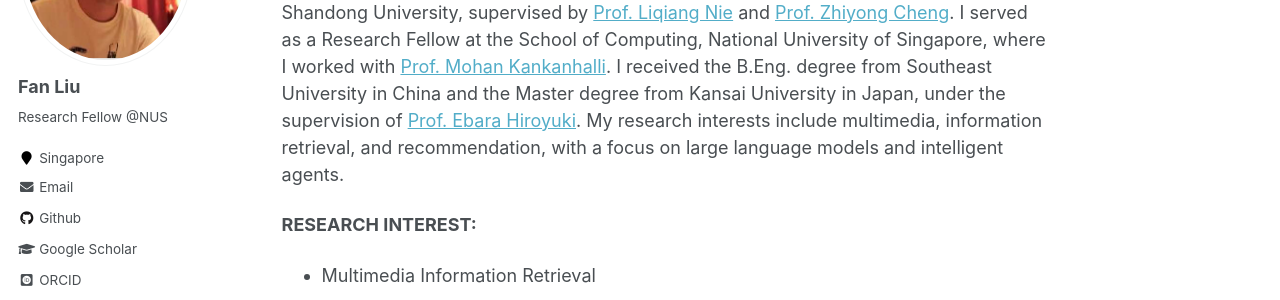
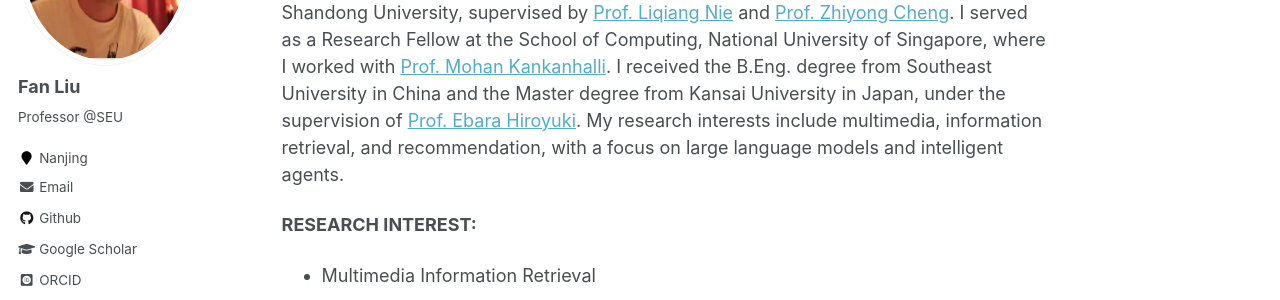
Before and after one commit to liufancs/liufancs.github.io, a Jekyll site: the page built from _pages/about.md, in a window 1280 px wide. Shown: the part 255-555 px from the top of the page. Built offline with Jekyll 4.4.1, drawn with Linux system fonts in a browser that asks for light colours; some web fonts are replaced.

Commit message:
Update _config.yml

```diff
--- a/_config.yml
+++ b/_config.yml
@@ -82,8 +82,8 @@ analytics:
 author:
   name             : "Fan Liu"
   avatar           : "profile.jpg"
-  bio              : "Research Fellow @NUS"
-  location         : "Singapore"
+  bio              : "Professor @SEU"
+  location         : "Nanjing"
   employer         :
   pubmed           : #"https://www.ncbi.nlm.nih.gov/pubmed/?term=john+snow"
   googlescholar    : "https://scholar.google.com/citations?user=qjECBscAAAAJ&hl=zh-CN"
```
